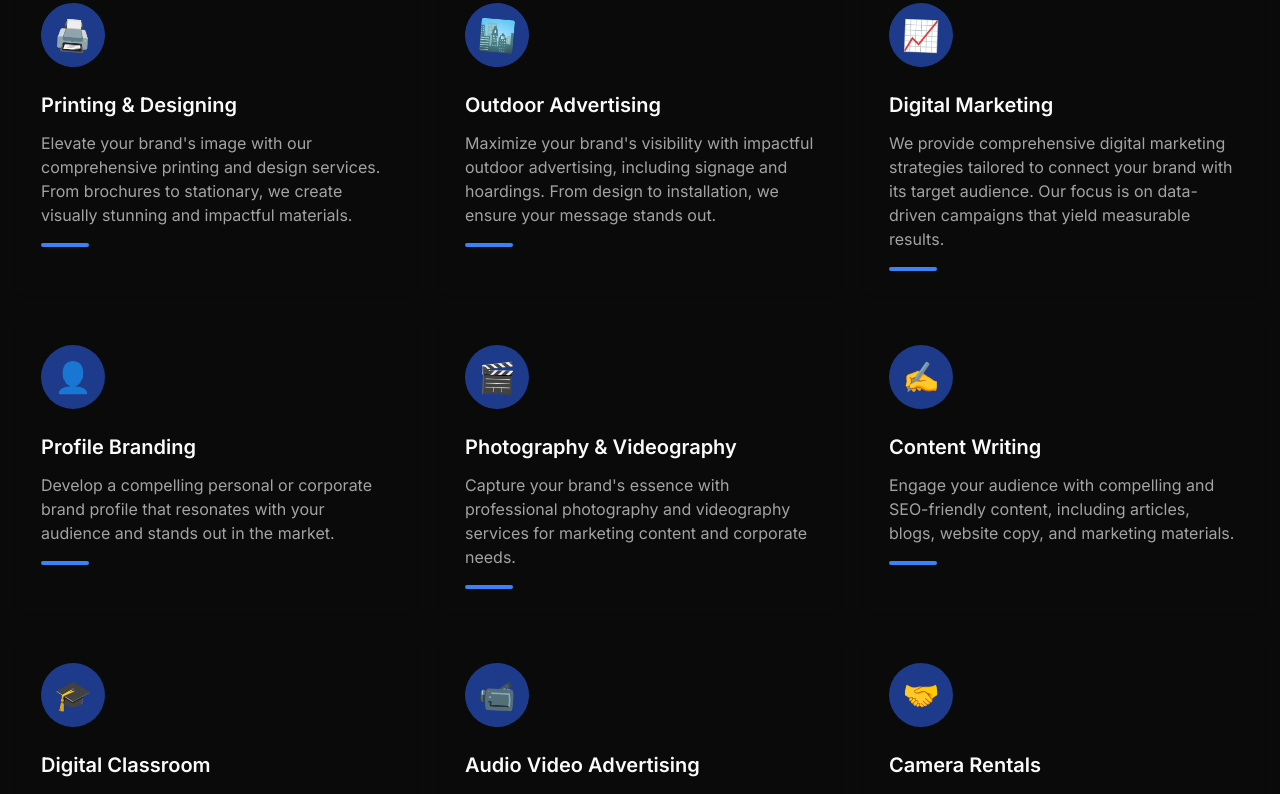
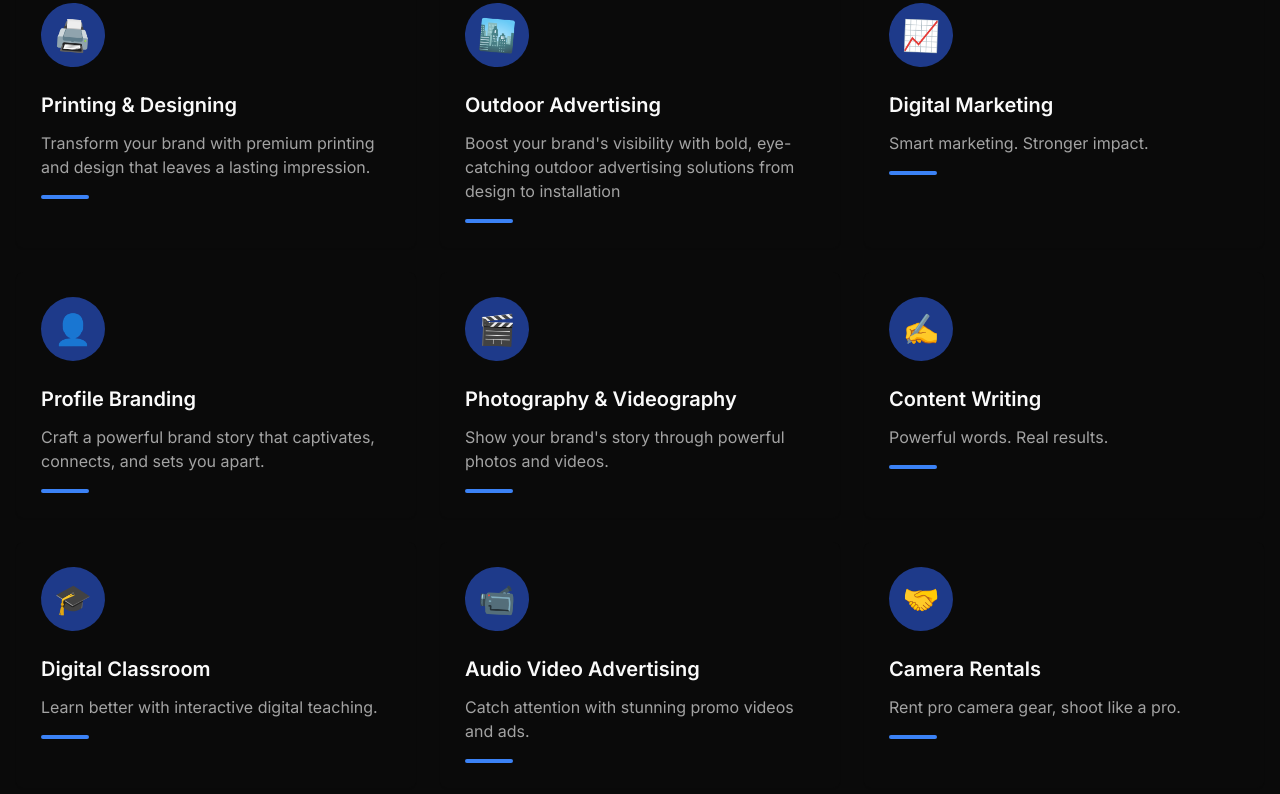
Before and after one commit to sammyifelse/Swastik-site, a Next.js app: page / in a window 1280 px wide. Shown: the part 2520-3314 px from the top of the page. Built offline with nearby package versions, Linux system fonts and the light colour scheme.

Commit message:
summary changes

```diff
--- a/components/services.tsx
+++ b/components/services.tsx
@@ -59,55 +59,55 @@ export function Services() {
   const services = [
     {
       title: "Printing & Designing",
-      description: "Elevate your brand's image with our comprehensive printing and design services. From brochures to stationary, we create visually stunning and impactful materials.",
+      description: "Transform your brand with premium printing and design that leaves a lasting impression.",
       icon: "🖨️",
       delay: 0.3
     },
     {
       title: "Outdoor Advertising",
-      description: "Maximize your brand's visibility with impactful outdoor advertising, including signage and hoardings. From design to installation, we ensure your message stands out.",
+      description: "Boost your brand's visibility with bold, eye-catching outdoor advertising solutions from design to installation",
       icon: "🏙️",
       delay: 0.4
     },
     {
       title: "Digital Marketing",
-      description: "We provide comprehensive digital marketing strategies tailored to connect your brand with its target audience. Our focus is on data-driven campaigns that yield measurable results.",
+      description: "Smart marketing. Stronger impact.",
       icon: "📈",
       delay: 0.1
     },
     {
       title: "Profile Branding",
-      description: "Develop a compelling personal or corporate brand profile that resonates with your audience and stands out in the market.",
+      description: "Craft a powerful brand story that captivates, connects, and sets you apart.",
       icon: "👤",
       delay: 1.0
     },
     {
       title: "Photography & Videography",
-      description: "Capture your brand's essence with professional photography and videography services for marketing content and corporate needs.",
+      description: "Show your brand's story through powerful photos and videos.",
       icon: "🎬",
       delay: 0.8
     },
     {
       title: "Content Writing",
-      description: "Engage your audience with compelling and SEO-friendly content, including articles, blogs, website copy, and marketing materials.",
+      description: "Powerful words. Real results. ",
       icon: "✍️",
       delay: 1.2
     },
     {
       title: "Digital Classroom",
-      description: "design and deliver interactive digital classes that engage your students and enhance their learning experience.",
+      description: "Learn better with interactive digital teaching.",
       icon: "🎓",
       delay: 0.1
     },
     {
       title: "Audio Video Advertising",
-      description: "Create captivating audio and video content for your marketing campaigns, including promotional videos and advertisements.",
+      description: "Catch attention with stunning promo videos and ads.",
       icon: "📹",
       delay: 0.7
     },
     {
       title: "Camera Rentals",
-      description: "Access professional camera equipment for your projects with our flexible and affordable rental options.",
+      description: "Rent pro camera gear, shoot like a pro.",
       icon: "🤝",
       delay: 0.9
     },
```
